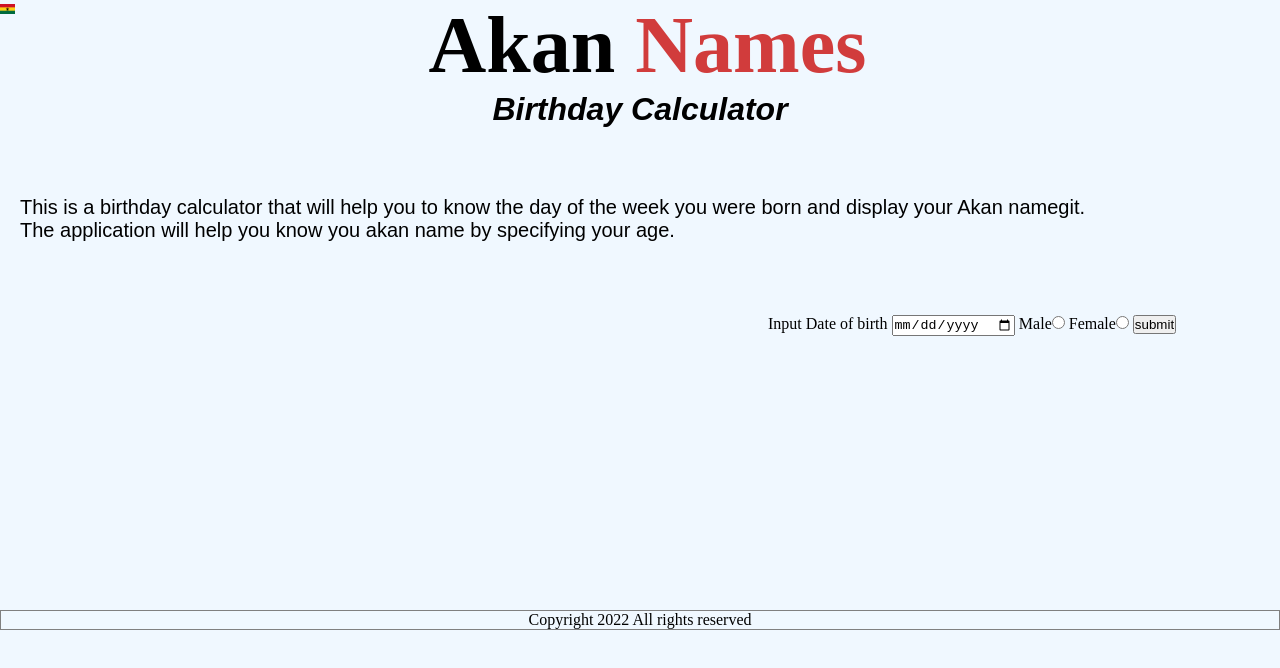
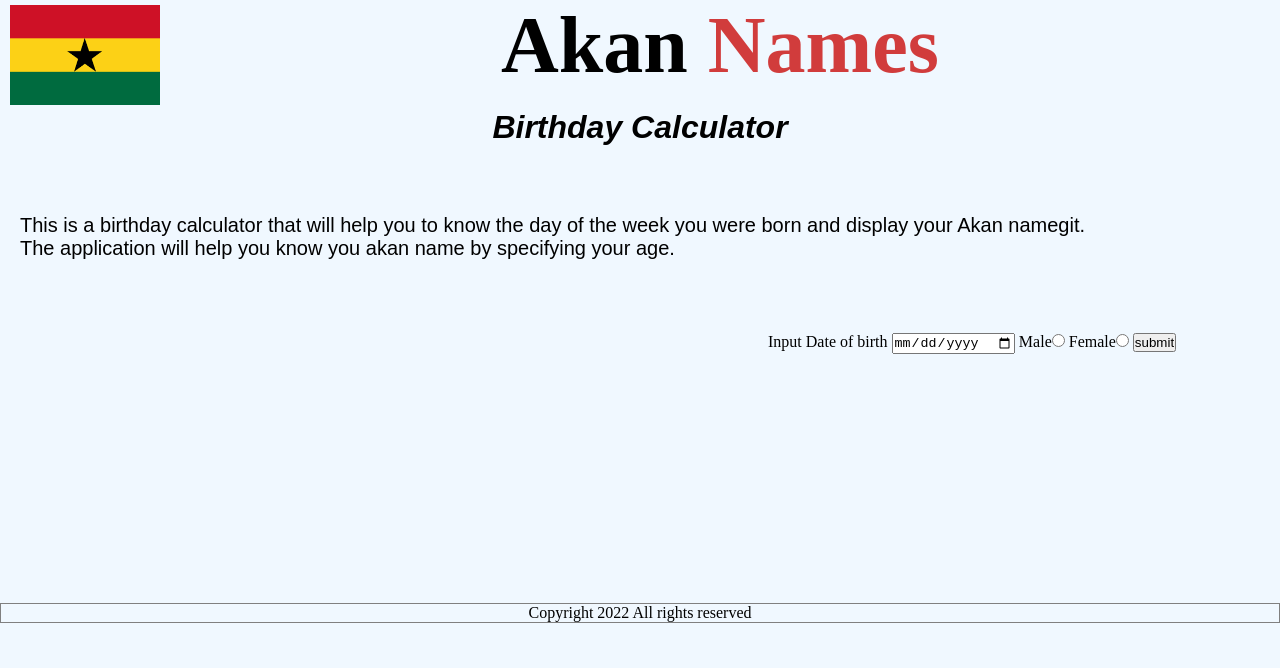
Before and after one commit to Teresiah-cpu/Birthday-Calculator, a plain HTML site: page index.html in a window 1280 px wide. Drawn offline with Linux system fonts and the light colour scheme.

Commit message:
styled the logo and adjust the width of the logo

```diff
--- a/index.html
+++ b/index.html
@@ -10,7 +10,7 @@
 <body>
     <div class="navbar">
         <div class="logo">
-            <img src="images/ghana.png" alt="ghana logo" width="15gi0px">
+            <img src="images/ghana.png" alt="ghana logo" width="150px">
         </div>
         <h1 class="h1">Akan <span>Names</span></h1> <br>
     </div>
--- a/style.css
+++ b/style.css
@@ -10,6 +10,10 @@ body{
 .navbar{
     display: flex;
     justify-content: space-between;
+}
+.logo{
+    margin-left: 10px;
+    margin-top: 5px;
 }
 .h1{
     text-align: center;
@@ -36,7 +40,7 @@ span{
 }
 .copyright{
     border: 1px solid gray;
-    margin-top: 20%;
+    margin-top: 18%;
 
     text-align: center;
 
```
